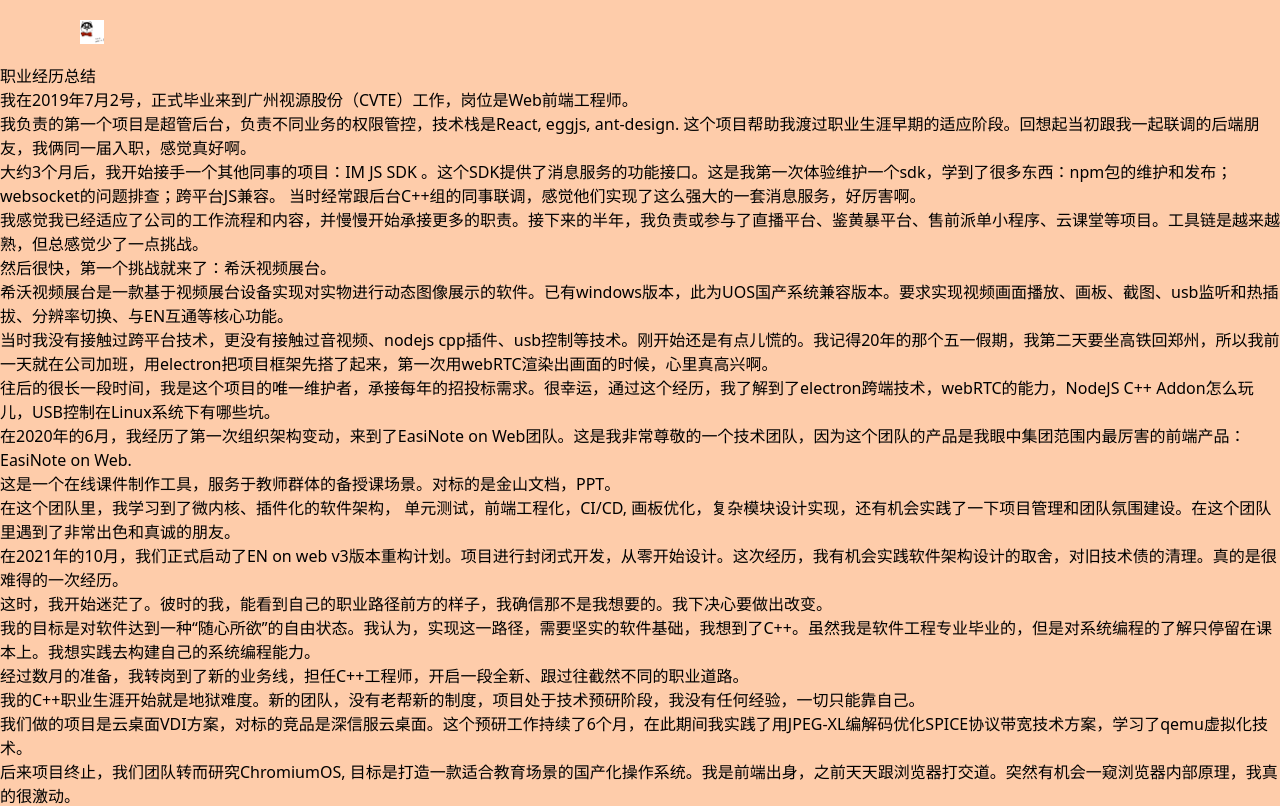
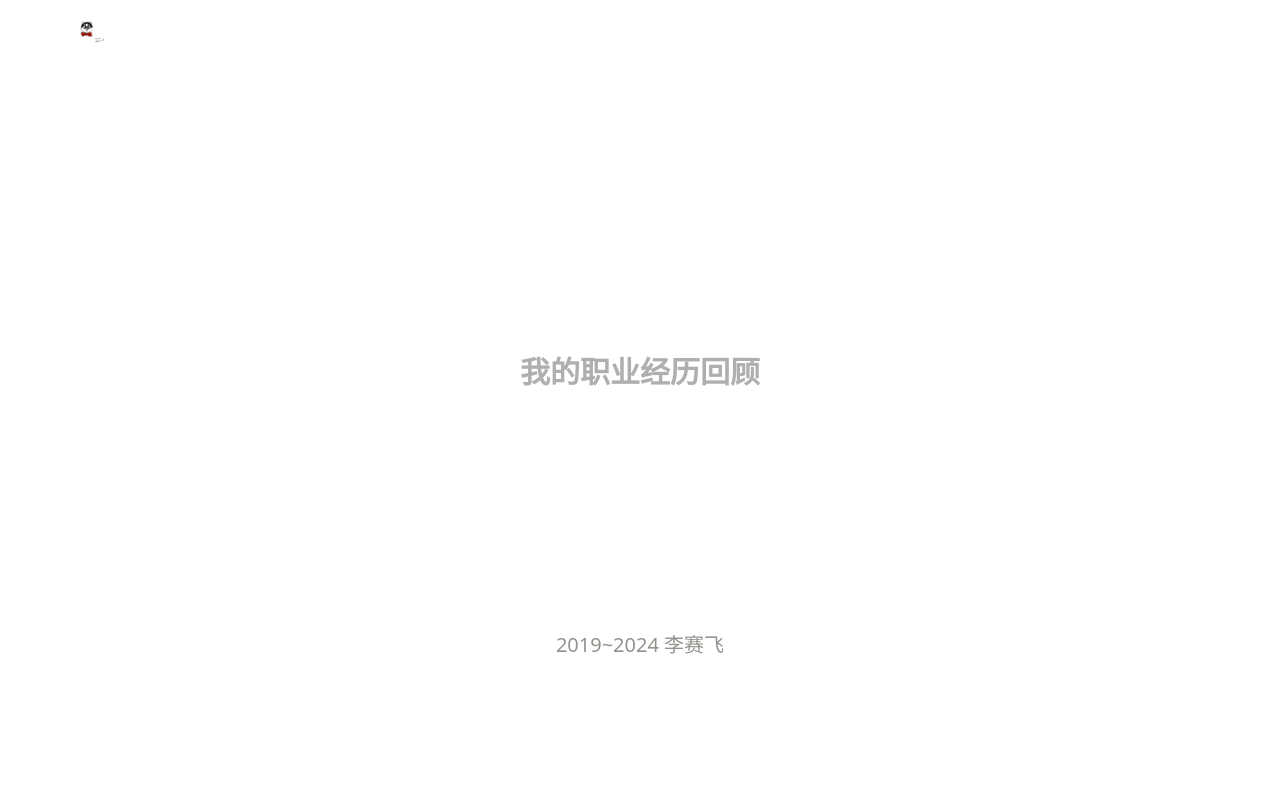
Before and after one commit to saifeiLee/self-introduction, a React (Vite) app: page / in a window 1280 px wide. Shown: the top 806 px of the page. Built offline with nearby package versions, Linux system fonts and the light colour scheme.

Commit message:
feat:调整Hero页面

```diff
--- a/src/App.jsx
+++ b/src/App.jsx
@@ -1,12 +1,12 @@
 import Navbar from "./components/Navbar";
-import Header from "./components/Header";
+import Hero from "./components/Hero";
 import Content from "./components/Content";
 import Footer from "./components/Footer";
 const App = () => {
   return (
-    <main className="bg-pumpkin-200">
+    <main>
       <Navbar />
-      <Header />
+      <Hero />
       <Content />
       <Footer />
     </main>
--- a/src/components/Header.jsx
+++ /dev/null
@@ -1,6 +0,0 @@
-const header = () => {
-    return (
-        <div>职业经历总结</div>
-    )
-}
-export default header;
--- /dev/null
+++ b/src/components/Hero.jsx
@@ -0,0 +1,36 @@
+import { useGSAP } from "@gsap/react";
+import gsap from "gsap";
+
+const hero = () => {
+  useGSAP(() => {
+    console.log("useGSAP");
+    gsap.to("#hero", {
+      opacity: 1,
+      delay: 0.5,
+    });
+
+    gsap.to("#author_and_date", {
+      opacity: 1,
+      y: -50,
+      delay: 1,
+    });
+  }, []);
+
+  return (
+    <section className="w-full nav-height relative">
+      <div className="h-5/6 w-full flex-center">
+        <p id="hero" className="hero-title">
+          我的职业经历回顾
+        </p>
+      </div>
+
+      <div
+        id="author_and_date"
+        className="flex flex-col items-center opacity-0 translate-y-20"
+      >
+        <p className="font-normal text-xl hero-subtitle">2019~2024 李赛飞</p>
+      </div>
+    </section>
+  );
+};
+export default hero;
--- a/src/index.css
+++ b/src/index.css
@@ -12,7 +12,7 @@
   width: 100dvw;
   overflow-x: hidden;
   height: 100%;
-  background: #feccaa;
+  /* background: #feccaa; */
   user-select: none;
 }
 
@@ -22,3 +22,105 @@
   position: relative;
   max-width: 1120px;
 }
+@layer base {
+  body {
+    @apply text-gray-100;
+  }
+}
+
+@layer utilities {
+  .flex-center {
+    @apply flex items-center justify-center
+  }
+
+  .nav-height {
+    @apply h-[calc(100vh-60px)]
+  }
+
+  .btn {
+    @apply px-5 py-2 rounded-3xl bg-blue my-5 hover:bg-transparent border border-transparent hover:border hover:text-blue hover:border-blue
+  }
+
+  .color-container {
+    @apply flex items-center justify-center px-4 py-4 rounded-full bg-gray-300 backdrop-blur
+  }
+
+  .size-btn-container {
+    @apply flex items-center justify-center p-1 rounded-full bg-gray-300 backdrop-blur ml-3 gap-1
+  }
+
+  .size-btn {
+    @apply w-10 h-10 text-sm flex justify-center items-center bg-white text-black rounded-full transition-all
+  }
+
+  .common-padding {
+    @apply sm:py-32 py-20 sm:px-10 px-5
+  }
+
+  .section-heading {
+    @apply text-gray lg:text-6xl md:text-5xl text-3xl lg:mb-0 mb-5 font-medium opacity-0 translate-y-20
+  }
+
+  .feature-text {
+    @apply text-gray max-w-md text-lg md:text-xl font-semibold opacity-0 translate-y-[100px]
+  }
+
+  .feature-text-container {
+    @apply w-full flex-center flex-col md:flex-row mt-10 md:mt-16 gap-5
+  }
+
+  .feature-video {
+    @apply w-full h-full object-cover object-center scale-150 opacity-0
+  }
+
+  .feature-video-container {
+    @apply w-full flex flex-col md:flex-row gap-5 items-center
+  }
+
+  .link {
+    @apply text-blue hover:underline cursor-pointer flex items-center text-xl opacity-0 translate-y-20
+  }
+
+  .control-btn {
+    @apply ml-4 p-4 rounded-full bg-gray-300 backdrop-blur flex-center
+  }
+
+  .hero-title {
+    @apply text-center font-semibold text-3xl text-gray-200 opacity-0 max-md:mb-10
+  }
+
+  .hero-subtitle {
+    @apply text-center text-gray-100 max-md:mb-10
+  }
+  .hiw-title {
+    @apply text-4xl md:text-7xl font-semibold text-center
+  }
+
+  .hiw-subtitle {
+    @apply text-gray font-semibold text-xl md:text-2xl py-10 text-center
+  }
+
+  .hiw-video {
+    @apply absolute w-[95%] h-[90%] rounded-[56px] overflow-hidden
+  }
+
+  .hiw-text-container {
+    @apply flex md:flex-row flex-col justify-between items-start gap-24
+  }
+
+  .hiw-text {
+    @apply text-gray text-xl font-normal md:font-semibold
+  }
+
+  .hiw-bigtext {
+    @apply text-white text-3xl md:text-5xl font-normal md:font-semibold my-2
+  }
+
+  .video-carousel_container {
+    @apply relative sm:w-[70vw] w-[88vw] md:h-[70vh] sm:h-[50vh] h-[35vh]
+  }
+
+  .g_fadeIn {
+    @apply opacity-0 translate-y-[100px]
+  }
+}
```
